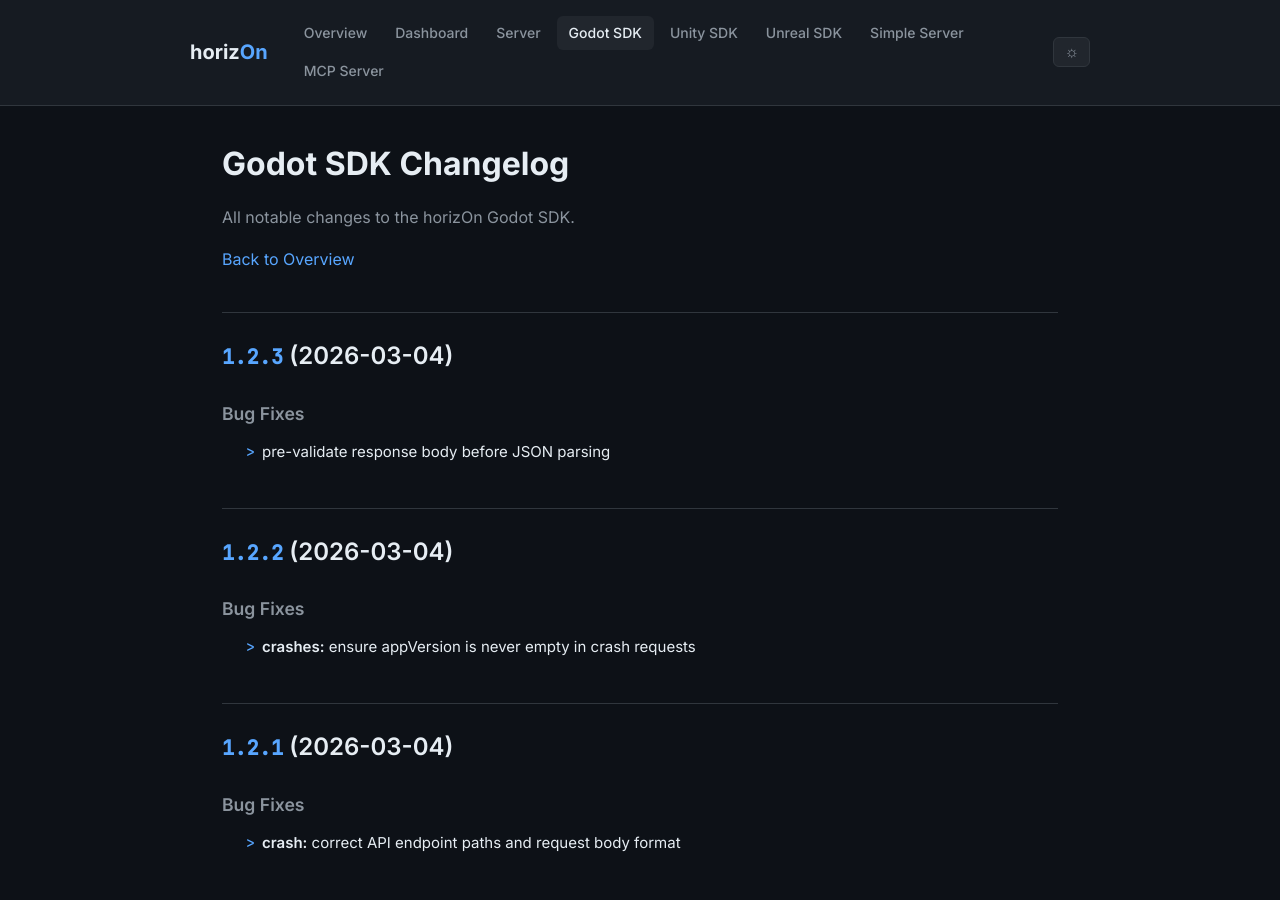
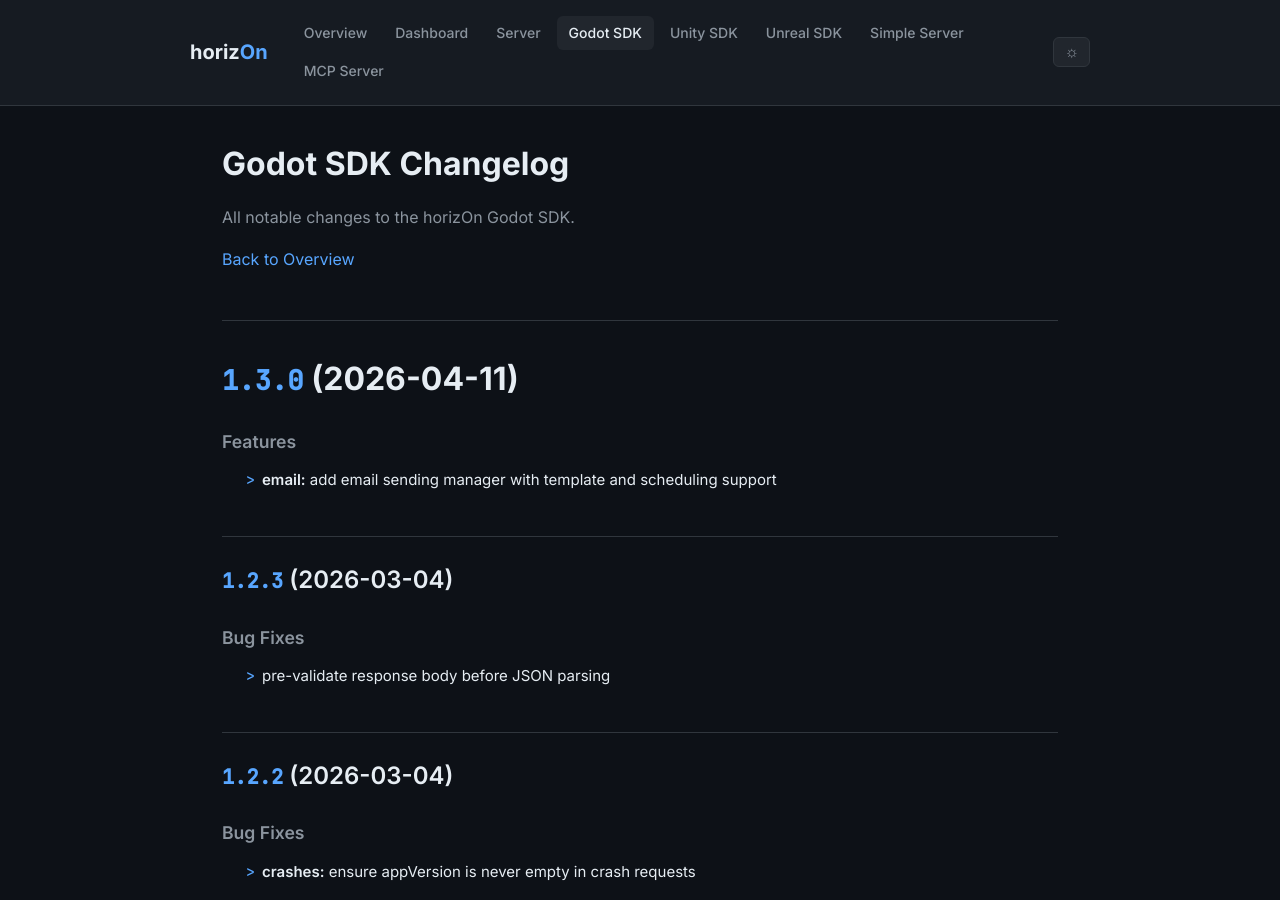
Before and after one commit to ProjectMakersDE/horizOn-Changelog, a Jekyll site: the page built from godot-sdk-changelog.md, in a window 1280 px wide and 900 px high. Built offline with Jekyll 4.4.1, drawn with Linux system fonts in a browser that asks for light colours.

Commit message:
chore: sync changelogs [skip ci]

```diff
--- a/godot-sdk-changelog.md
+++ b/godot-sdk-changelog.md
@@ -8,6 +8,13 @@ title: Godot SDK Changelog
 All notable changes to the horizOn Godot SDK.
 
 [Back to Overview](.)
+
+# [1.3.0](https://github.com/ProjectMakersDE/horizOn-SDK-Godot/compare/v1.2.3...v1.3.0) (2026-04-11)
+
+
+### Features
+
+* **email:** add email sending manager with template and scheduling support ([36822ef](https://github.com/ProjectMakersDE/horizOn-SDK-Godot/commit/36822ef1c5a458e519029cd05f5364cc7e8b31fd))
 
 ## [1.2.3](https://github.com/ProjectMakersDE/horizOn-SDK-Godot/compare/v1.2.2...v1.2.3) (2026-03-04)
 
```
Also changed, not shown: index.md (+1 -1 lines).
